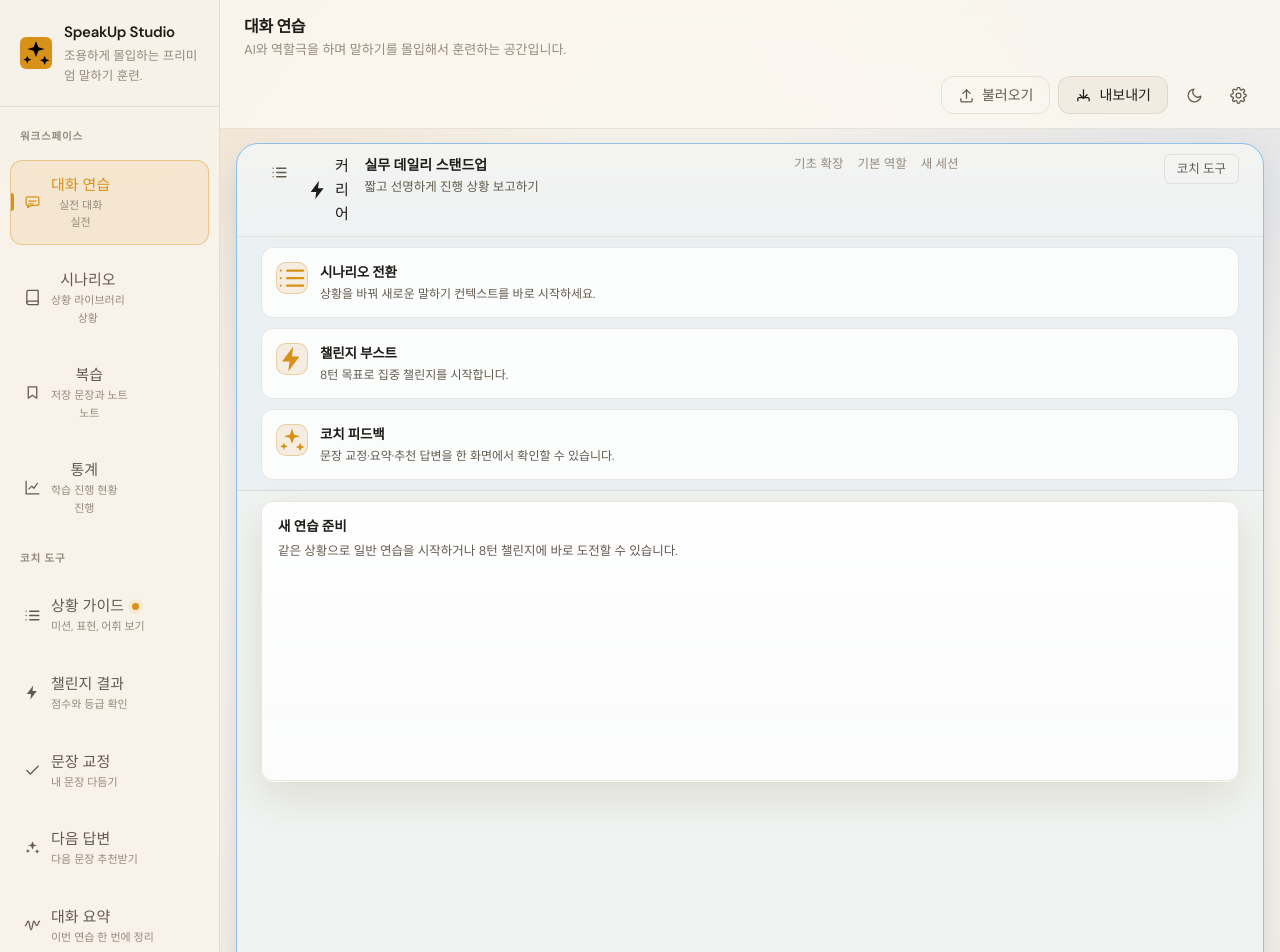
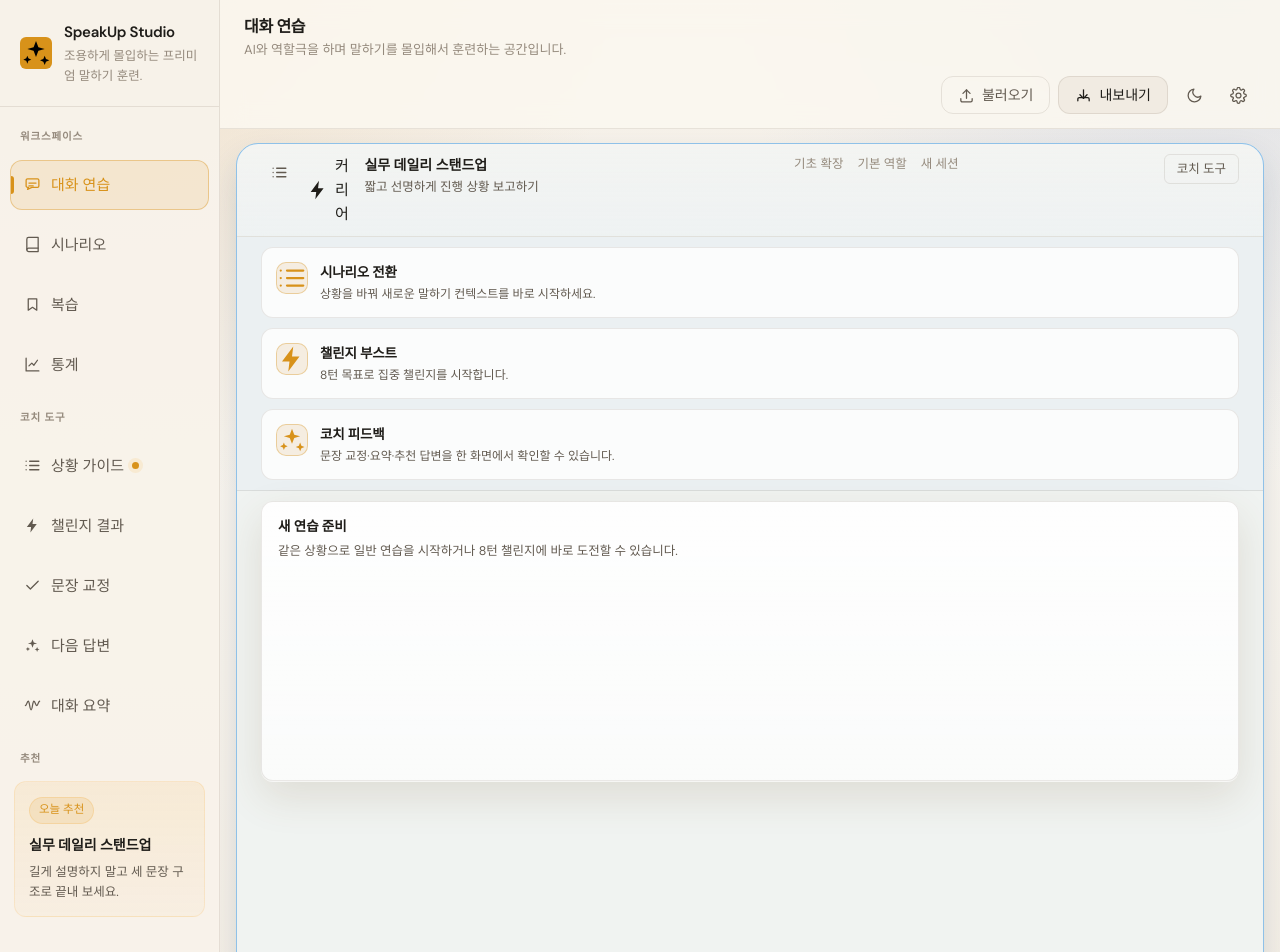
Before and after one commit to alibowbow/engspeakup, a React (Vite) app: page / in a window 1280 px wide. Shown: the top 952 px of the page. Built offline with nearby package versions, Linux system fonts and the light colour scheme.

Commit message:
Remove sidebar navigation hint subtitles

```diff
--- a/src/App.tsx
+++ b/src/App.tsx
@@ -91,11 +91,11 @@ type IconName =
   | 'sun'
   | 'moon';
 
-const NAVS: Array<{ id: PracticeView; label: string; mobileLabel: string; hint: string; mobileHint: string; icon: IconName }> = [
-  { id: 'practice', label: '대화 연습', mobileLabel: '연습', hint: '실전 대화', mobileHint: '실전', icon: 'chat' },
-  { id: 'library', label: '시나리오', mobileLabel: '시나', hint: '상황 라이브러리', mobileHint: '상황', icon: 'library' },
-  { id: 'review', label: '복습', mobileLabel: '복습', hint: '저장 문장과 노트', mobileHint: '노트', icon: 'bookmark' },
-  { id: 'analytics', label: '통계', mobileLabel: '통계', hint: '학습 진행 현황', mobileHint: '진행', icon: 'chart' },
+const NAVS: Array<{ id: PracticeView; label: string; mobileLabel: string; icon: IconName }> = [
+  { id: 'practice', label: '대화 연습', mobileLabel: '연습', icon: 'chat' },
+  { id: 'library', label: '시나리오', mobileLabel: '시나', icon: 'library' },
+  { id: 'review', label: '복습', mobileLabel: '복습', icon: 'bookmark' },
+  { id: 'analytics', label: '통계', mobileLabel: '통계', icon: 'chart' },
 ];
 
 const PAGE_META: Record<PracticeView, { title: string; description: string }> = {
@@ -891,43 +891,34 @@ export default function App() {
   );
   const activeChallengeLevel = resolveChallengeLevelView(activeChallengeReview);
   const activeChallengeSubscores = resolveChallengeSubscores(activeChallengeReview);
-  const practiceToolNav: Array<{ id: PracticePanelTab; label: string; hint: string; icon: IconName; ready: boolean }> = [
+  const practiceToolNav: Array<{ id: PracticePanelTab; label: string; icon: IconName; ready: boolean }> = [
     {
       id: 'guide',
       label: '상황 가이드',
-      hint: '미션, 표현, 어휘 보기',
       icon: 'list',
       ready: true,
     },
     {
       id: 'challenge',
       label: '챌린지 결과',
-      hint: activeChallengeReview
-        ? `${activeChallengeReview.score100}점 · ${activeChallengeReview.grade} 등급`
-        : activeChallenge.enabled
-          ? `${activeChallenge.userTurns}/${activeChallenge.targetTurns}턴 진행 중`
-          : '점수와 등급 확인',
       icon: 'bolt',
       ready: Boolean(activeChallenge.enabled || activeChallengeReview),
     },
     {
       id: 'analysis',
       label: '문장 교정',
-      hint: currentSessionAnalysis ? '방금 쓴 문장 교정 완료' : '내 문장 다듬기',
       icon: 'check',
       ready: Boolean(currentSessionAnalysis),
     },
     {
       id: 'suggestions',
       label: '다음 답변',
-      hint: bundle ? '추천 문장 3개 준비됨' : '다음 문장 추천받기',
       icon: 'sparkles',
       ready: Boolean(bundle),
     },
     {
       id: 'recap',
       label: '대화 요약',
-      hint: activeSession?.summary ? '성과와 다음 숙제 정리됨' : '이번 연습 한 번에 정리',
       icon: 'wave',
       ready: Boolean(activeSession?.summary),
     },
@@ -1523,8 +1514,6 @@ export default function App() {
                   <span className="nav-label-desktop">{item.label}</span>
                   <span className="nav-label-mobile">{item.mobileLabel}</span>
                 </div>
-                <small>{item.hint}</small>
-                <small className="nav-item-badge">{item.mobileHint}</small>
               </div>
             </button>
           ))}
@@ -1546,7 +1535,6 @@ export default function App() {
                   <span>{item.label}</span>
                   {item.ready && <span className="nav-item-status" aria-hidden="true" />}
                 </div>
-                <small>{item.hint}</small>
               </div>
             </button>
           ))}
@@ -1572,7 +1560,6 @@ export default function App() {
             <Icon name="settings" />
             <div>
               <div>설정</div>
-              <small>API, 음성, 저장 데이터</small>
             </div>
           </button>
           <div className="api-status">
```
